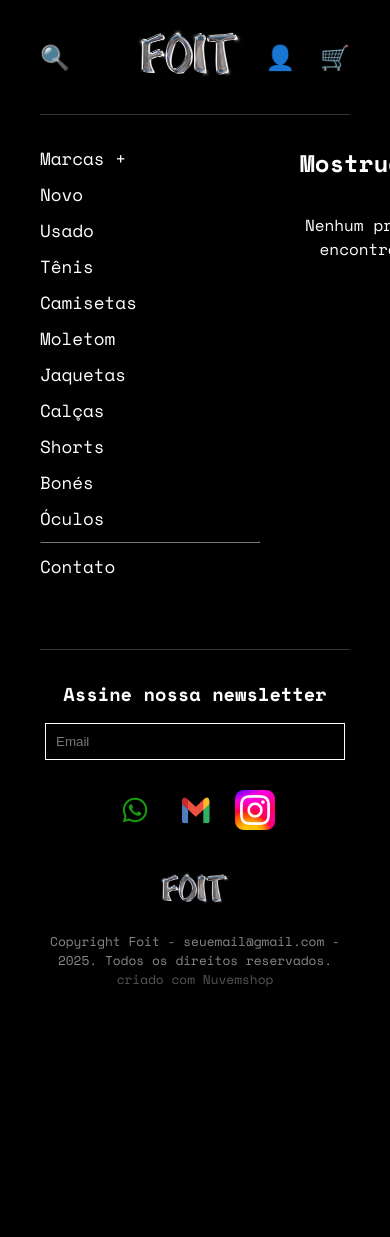
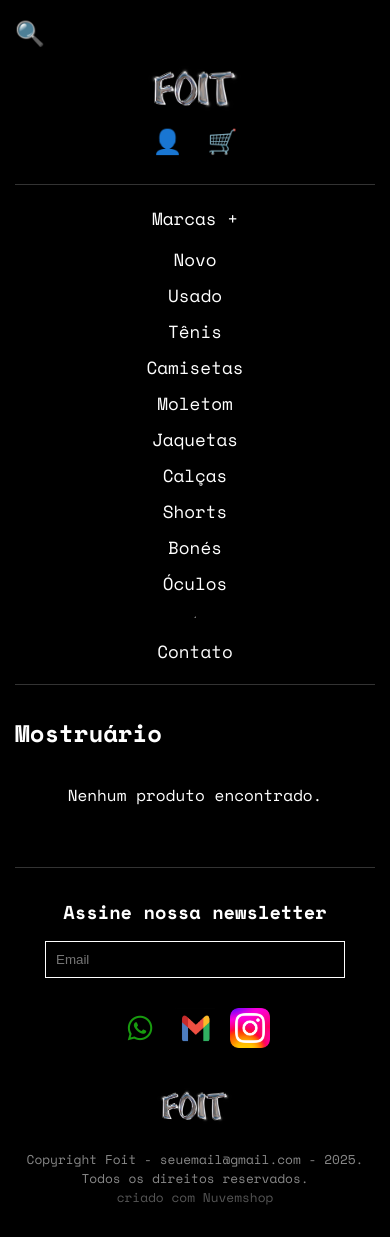
Before and after one commit to yFifio/foit, a PHP site: page / in a window 390 px wide; the page is wider, and only the part inside the window is pictured. Before the commit the page ends 987 px from the top of that part, so only its background shows below. Run offline with PHP 8.4, Linux system fonts and the light colour scheme; data that the repository does not hold is empty; some libraries are stand-ins or nearby versions.

Commit message:
responsivo

```diff
--- a/public/css/style.css
+++ b/public/css/style.css
@@ -360,3 +360,188 @@ footer {
   margin-bottom: 1rem;
   line-height: 1.6;
 }
+
+/* --- Media Queries para Responsividade --- */
+@media (max-width: 768px) {
+  .container {
+    padding: 0 20px; /* Menos preenchimento lateral em telas menores */
+  }
+
+  /* Header */
+  header {
+    flex-wrap: wrap; /* Permite que os itens quebrem a linha */
+    justify-content: center; /* Centraliza itens */
+    padding: 15px 0;
+  }
+
+  .header-left,
+  .header-right,
+  .header-center {
+    flex: none; /* Remove flex-grow para controle manual */
+    width: 100%; /* Ocupa toda a largura */
+    text-align: center;
+    margin-bottom: 10px; /* Espaçamento entre as seções do header */
+  }
+
+  .header-left {
+    order: 1; /* Ordem para o ícone de busca */
+    text-align: left;
+  }
+
+  .header-center {
+    order: 2; /* Ordem para o logo */
+    margin-bottom: 0; /* Remove margem extra */
+  }
+
+  .header-right {
+    order: 3; /* Ordem para os ícones de usuário/carrinho */
+    text-align: right;
+    display: flex;
+    justify-content: flex-end;
+    align-items: center;
+    gap: 15px; /* Reduz o gap */
+  }
+
+  .site-logo img {
+    max-width: 100px; /* Reduz o tamanho do logo */
+  }
+
+  .welcome-message {
+    display: none; /* Esconde a mensagem de boas-vindas em telas pequenas */
+  }
+
+  /* Main Layout */
+  .main-layout {
+    grid-template-columns: 1fr; /* Uma única coluna para sidebar e produtos */
+    gap: 30px;
+    margin-top: 20px;
+  }
+
+  /* Sidebar */
+  .sidebar-nav {
+    width: 100%; /* Ocupa toda a largura */
+    text-align: center; /* Centraliza o texto da sidebar */
+    border-bottom: 1px solid #333; /* Adiciona uma borda para separar */
+    padding-bottom: 20px;
+  }
+
+  .sidebar-nav h3 {
+    margin-bottom: 10px;
+  }
+
+  .sidebar-nav ul {
+    display: flex; /* Transforma a lista em flexbox */
+    flex-wrap: wrap; /* Permite que os itens quebrem a linha */
+    justify-content: center; /* Centraliza os itens */
+    gap: 10px; /* Espaçamento entre os itens */
+  }
+
+  .sidebar-nav ul li {
+    margin-bottom: 0; /* Remove margem vertical */
+  }
+
+  .sidebar-nav .submenu {
+    padding-left: 0; /* Remove indentação do submenu */
+    margin-top: 5px;
+    width: 100%; /* Ocupa toda a largura */
+    text-align: center;
+  }
+
+  .sidebar-nav .submenu ul {
+    flex-direction: column; /* Submenu em coluna */
+    align-items: center;
+  }
+
+  /* Product Grid */
+  .product-grid {
+    grid-template-columns: repeat(
+      auto-fit,
+      minmax(150px, 1fr)
+    ); /* 2 colunas flexíveis */
+    gap: 10px;
+  }
+
+  .product-card img {
+    height: 150px; /* Ajusta a altura da imagem do produto */
+  }
+
+  /* Footer */
+  .newsletter-form input {
+    width: 100%; /* Input do newsletter ocupa toda a largura */
+    max-width: 300px; /* Mantém um max-width razoável */
+  }
+
+  .footer-socials {
+    flex-wrap: wrap; /* Permite que os ícones sociais quebrem a linha */
+    gap: 15px;
+  }
+
+  /* Form Containers */
+  .form-container {
+    padding: 20px;
+    margin-top: 15px;
+    max-width: 90%; /* Ajusta a largura máxima para telas menores */
+  }
+
+  /* Contact Page */
+  .contact-layout {
+    grid-template-columns: 1fr; /* Uma única coluna para informações e formulário */
+    gap: 30px;
+    padding-top: 1.5rem;
+  }
+
+  .contact-header h2 {
+    font-size: 1.8rem;
+  }
+
+  .contact-header p {
+    font-size: 1rem;
+  }
+
+  /* Search Overlay */
+  .search-overlay .close-search-btn {
+    top: 15px;
+    right: 20px;
+    font-size: 2.5rem;
+  }
+
+  .search-overlay .search-form {
+    flex-direction: column; /* Empilha input e botão */
+    max-width: 90%;
+  }
+
+  .search-overlay .search-form input {
+    font-size: 1.2rem;
+    padding: 12px;
+    margin-bottom: 10px; /* Espaço entre input e botão */
+  }
+
+  .search-overlay .search-form button {
+    font-size: 1.2rem;
+    padding: 12px 20px;
+  }
+}
+
+/* Even smaller screens (e.g., ~480px and below) */
+@media (max-width: 480px) {
+  .container {
+    padding: 0 15px;
+  }
+
+  .header-right {
+    justify-content: center; /* Centraliza os ícones do header-right */
+  }
+
+  .product-grid {
+    grid-template-columns: 1fr; /* Uma única coluna para produtos em telas muito pequenas */
+  }
+
+  .product-card img {
+    height: 200px; /* Pode aumentar um pouco a altura para melhor visualização */
+  }
+
+  .sidebar-nav ul {
+    flex-direction: column; /* Empilha os itens da sidebar */
+    align-items: center;
+  }
+}
```
